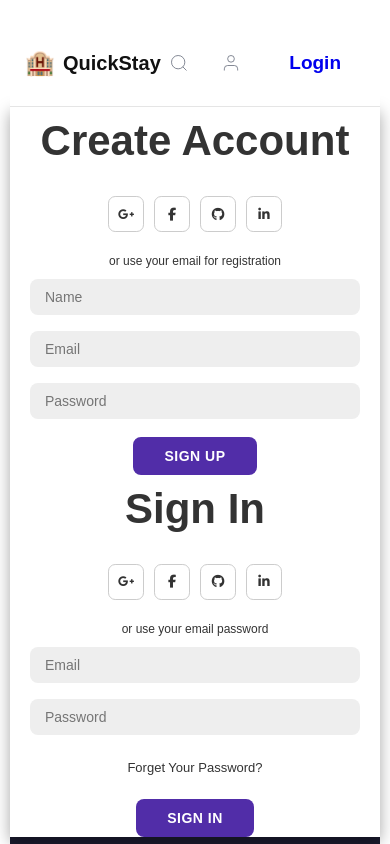
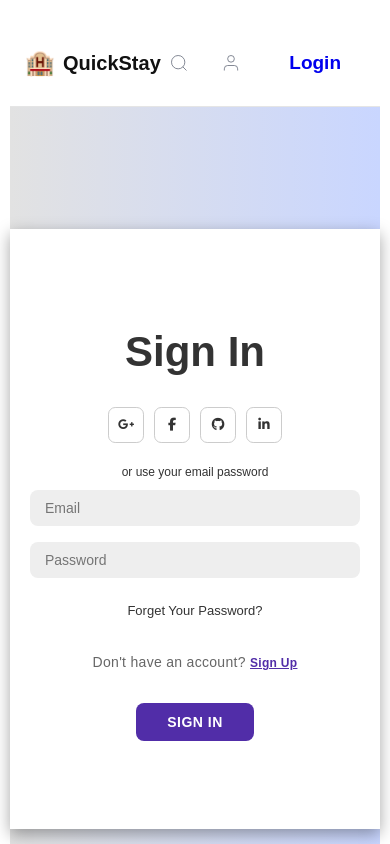
Before and after one commit to NHMHieuA1K57/SEP490_LTC, a React (Create React App) app in the folder FE/: page /login in a window 390 px wide. Shown: the top 844 px of the page. Built offline with nearby package versions, Linux system fonts and the light colour scheme.

Commit message:
repon_login

```diff
--- a/FE/src/pages/Auth/Login.css
+++ b/FE/src/pages/Auth/Login.css
@@ -24,6 +24,9 @@
   width: 768px;
   max-width: 100%;
   min-height: 480px;
+  display: flex;
+  align-items: center;
+  justify-content: center
 }
 
 .login-container p {
@@ -150,7 +153,7 @@
   overflow: hidden;
   transition: all 0.6s ease-in-out;
   border-radius: 150px 0 0 100px;
-  z-index: 1000;
+  z-index: 1;
 }
 
 .login-container.login-active .login-toggle-container {
@@ -232,6 +235,14 @@
     display: none;
   }
 
+  .login-container:not(.login-active) .login-sign-up {
+    display: none;
+  }
+
+  .login-container.login-active .login-sign-in {
+    display: none;
+  }
+
   .login-container.login-active .login-sign-in,
   .login-container.login-active .login-sign-up {
     transform: translateX(0);
@@ -261,3 +272,32 @@
     padding: 20px 10px;
   }
 }
+
+.login-wrapper {
+  display: flex;
+  align-items: center;
+  justify-content: center;
+  min-height: 100vh;
+  background: linear-gradient(to right, #e2e2e2, #c9d6ff);
+}
+
+.mobile-toggle-link {
+  display: none;
+  font-size: 14px;
+  color: #666;
+  margin-top: 15px;
+  cursor: pointer;
+  text-align: center;
+}
+
+.mobile-toggle-link span {
+  color: #512da8;
+  font-weight: 600;
+  text-decoration: underline;
+}
+
+@media (max-width: 768px) {
+  .mobile-toggle-link {
+    display: block;
+  }
+}
--- a/FE/src/pages/Auth/LoginPage.jsx
+++ b/FE/src/pages/Auth/LoginPage.jsx
@@ -5,6 +5,7 @@ const LoginPage = () => {
   const [isActive, setIsActive] = useState(false);
 
   return (
+    <div className="login-wrapper">
     <div className={`login-container ${isActive ? 'login-active' : ''}`}>
       <div className="login-form-container login-sign-up">
         <form>
@@ -19,6 +20,10 @@ const LoginPage = () => {
           <input type="text" placeholder="Name" />
           <input type="email" placeholder="Email" />
           <input type="password" placeholder="Password" />
+          <p className="mobile-toggle-link" onClick={() => setIsActive(false)}>
+  Already have an account? <span>Sign In</span>
+</p>
+
           <button>Sign Up</button>
         </form>
       </div>
@@ -36,6 +41,9 @@ const LoginPage = () => {
           <input type="email" placeholder="Email" />
           <input type="password" placeholder="Password" />
           <a href="#">Forget Your Password?</a>
+          <p className="mobile-toggle-link" onClick={() => setIsActive(true)}>
+  Don't have an account? <span>Sign Up</span>
+</p>
           <button>Sign In</button>
         </form>
       </div>
@@ -55,6 +63,7 @@ const LoginPage = () => {
         </div>
       </div>
     </div>
+    </div>
   );
 };
 
```
